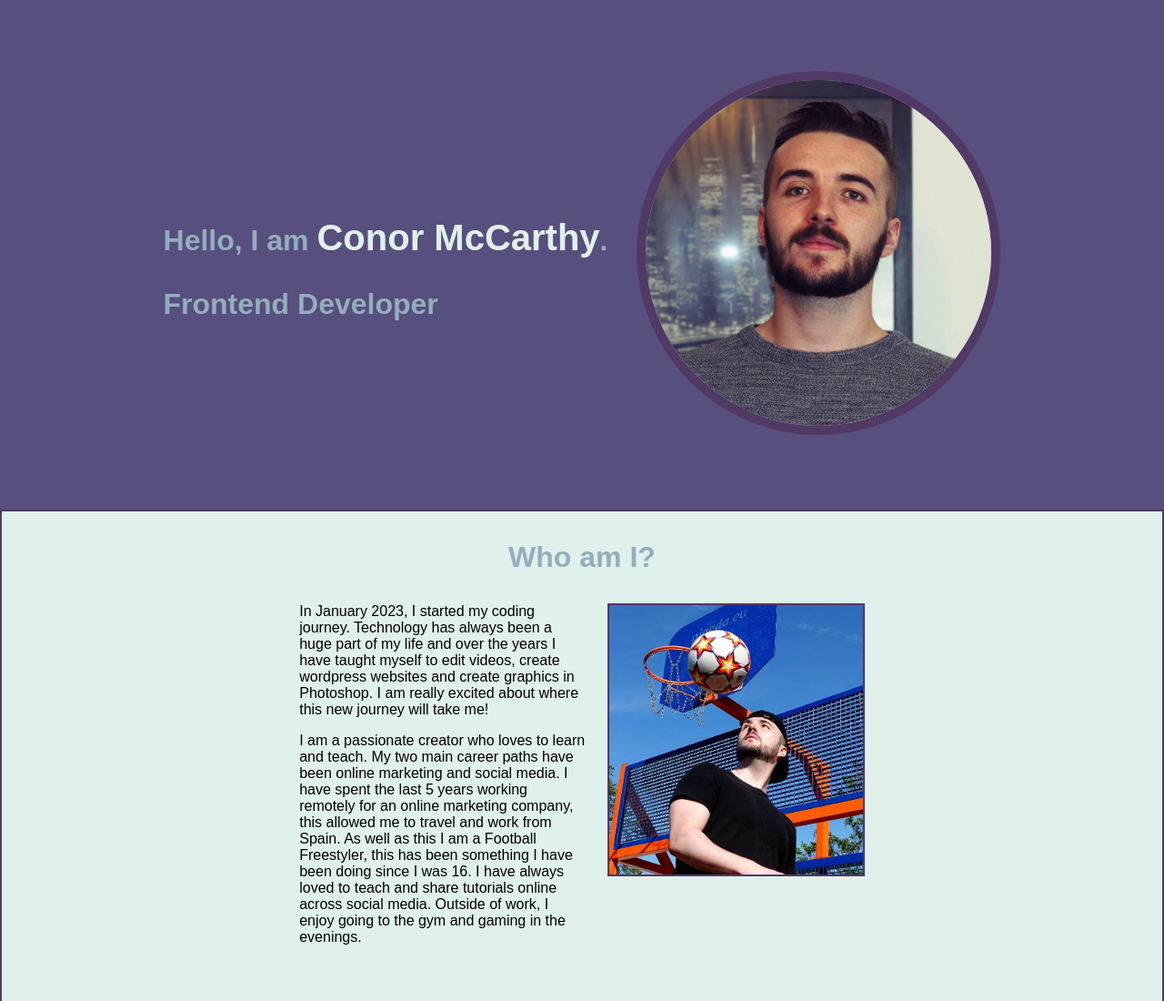
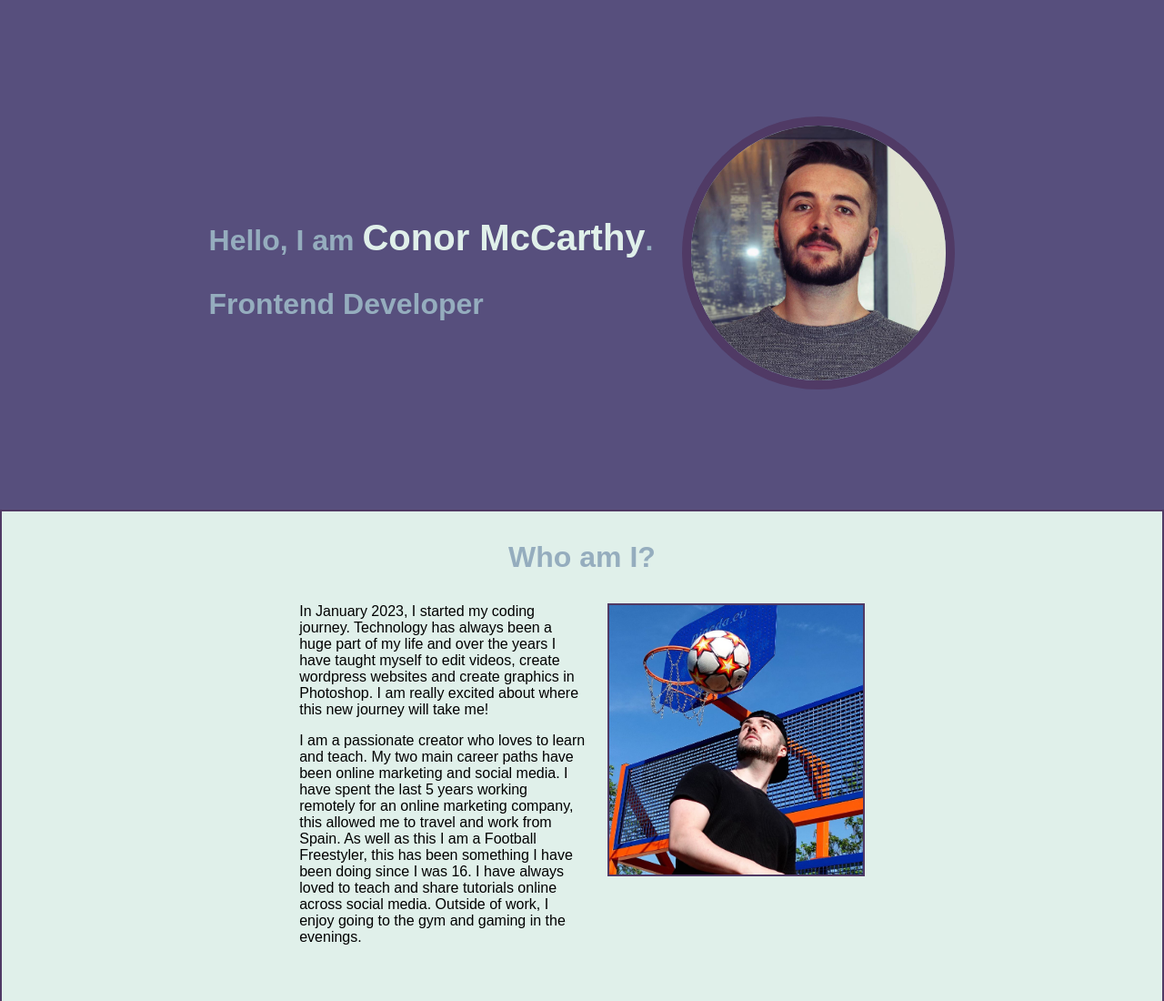
Before and after one commit to mccarthyconor91/miniportfolio, a plain HTML site: page index.html in a window 1280 px wide. Shown: the top 1100 px of the page at 91% size. Drawn offline with Linux system fonts and the light colour scheme.

Commit message:
Update stylesheet.css

```diff
--- a/stylesheet.css
+++ b/stylesheet.css
@@ -35,7 +35,7 @@ body {
     background-color: #95adbe;
     border: solid 10px #503a65;
     width: 100%;
-    max-height: 400px;
+    max-height: 300px;
     max-width: 100%;
     object-fit: cover;
 }
```
